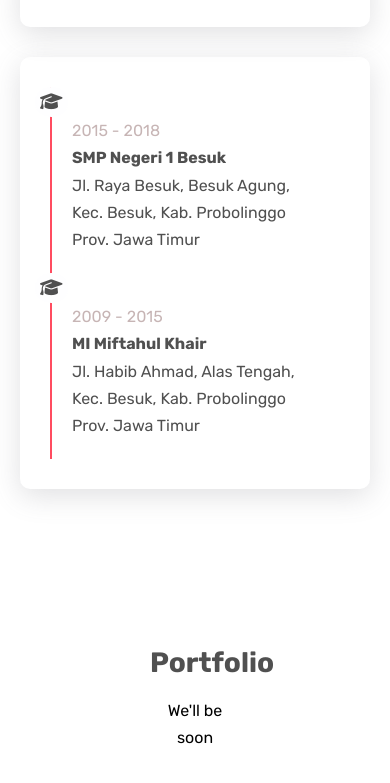
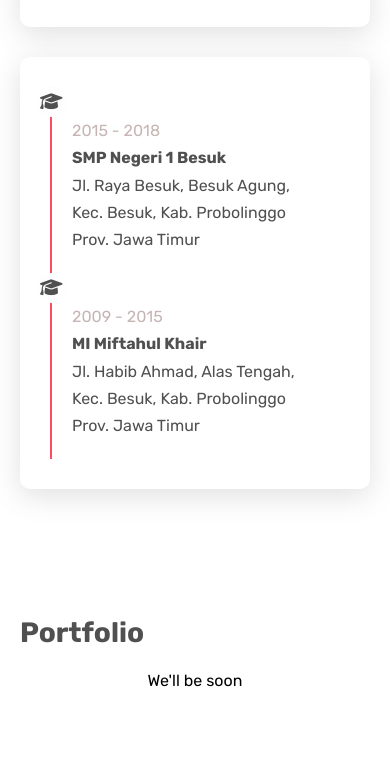
Before and after one commit to khoirul-anampeace/mywebsite-beta, a plain HTML site: page index.html in a window 390 px wide. Shown: the part 2814-3597 px from the top of the page. After the commit the page ends 3568 px from the top, so only its background shows below. Drawn offline with Linux system fonts and the light colour scheme.

Commit message:
update index bagian porfolio for mobile

```diff
--- a/css/style.css
+++ b/css/style.css
@@ -423,7 +423,8 @@ nav ul li a:hover::after {
     visibility: hidden;
   }
   #about,
-  #experience {
+  #experience,
+  #portfolio{
     padding: 60px 20px;
   }
   #about h1 {
```
